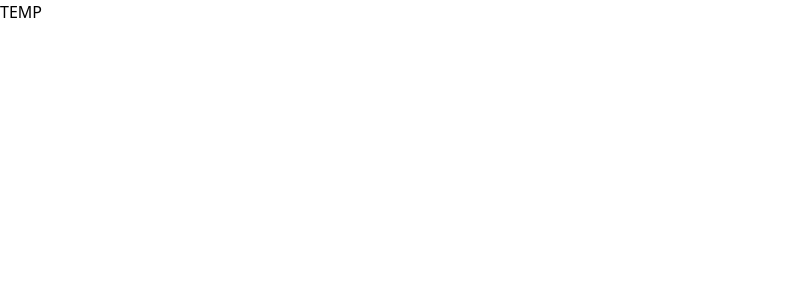
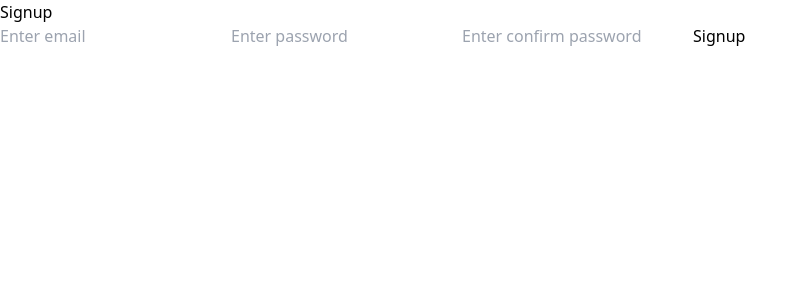
Before and after one commit to CourtOfTheKnee88/ConfSpotter, a React (Vite) app in the folder frontend/: page /sign-up in a window 1280 px wide. Shown: the top 300 px of the page, without its empty margins (0-808 px from the left). Built offline with nearby package versions, Linux system fonts and the light colour scheme.

Commit message:
Initial work on sign up page

```diff
--- a/frontend/src/pages/SignUp.jsx
+++ b/frontend/src/pages/SignUp.jsx
@@ -1,11 +1,47 @@
-import { useState } from "react";
+import React, { useState } from "react";
 
-function SignUp() {
+const Signup = () => {
+  const [email, setEmail] = useState("");
+  const [password, setPassword] = useState("");
+  const [confirmPassword, setConfirmPassword] = useState("");
+
+  const handleSignup = (e) => {
+    e.preventDefault();
+    console.log("Signup email:", email, "password:", password);
+  };
+
   return (
     <div>
-      <h1>TEMP</h1>
+      <h2>Signup</h2>
+      <form onSubmit={handleSignup}>
+        <input
+          type="email"
+          placeholder="Enter email"
+          value={email}
+          onChange={(e) => setEmail(e.target.value)}
+          required
+        />
+
+        <input
+          type="password"
+          placeholder="Enter password"
+          value={password}
+          onChange={(e) => setPassword(e.target.value)}
+          required
+        />
+
+        <input
+          type="password"
+          placeholder="Enter confirm password"
+          value={confirmPassword}
+          onChange={(e) => setConfirmPassword(e.target.value)}
+          required
+        />
+
+        <button type="submit">Signup</button>
+      </form>
     </div>
   );
-}
+};
 
-export default SignUp;
+export default Signup;
```
